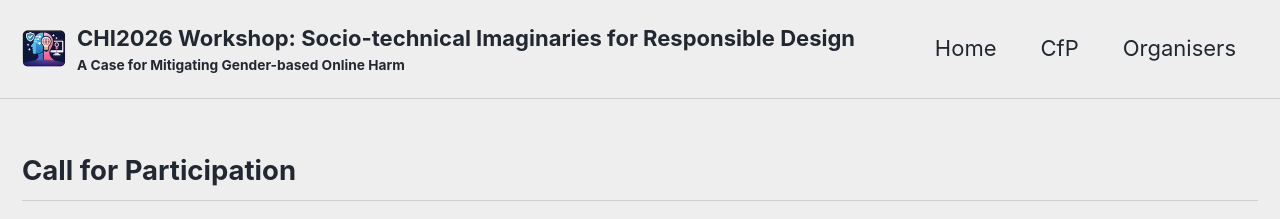
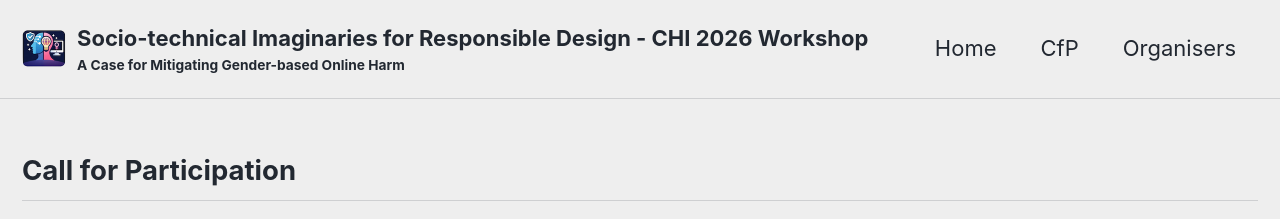
Before and after one commit to ou-cpwo/chi-sird-2026, a Jekyll site: the page built from _pages/cfp.md, in a window 1280 px wide. Shown: the top 219 px of the page. Built offline with Jekyll 4.4.1, drawn with Linux system fonts in a browser that asks for light colours; cached includes are drawn as plain includes; our own code applies the rules of GitHub Pages for plain Markdown files.

Commit message:
Fixing masthead title

```diff
--- a/_config.yml
+++ b/_config.yml
@@ -27,7 +27,7 @@ baseurl                  : # the subpath of your site, e.g. "/blog"
 repository               : "ou-cpwo/chi-sird-2026"
 teaser                   : "assets/images/default_500x300.png"
 logo                     : "assets/images/CHIWorkshopLogo_88x88.png"
-masthead_title           : "CHI2026 Workshop: Socio-technical Imaginaries for Responsible Design"
+masthead_title           : "Socio-technical Imaginaries for Responsible Design - CHI 2026 Workshop"
 breadcrumbs              : # true, false (default)
 words_per_minute         : 200
 enable_copy_code_button  : # true, false (default)
```
